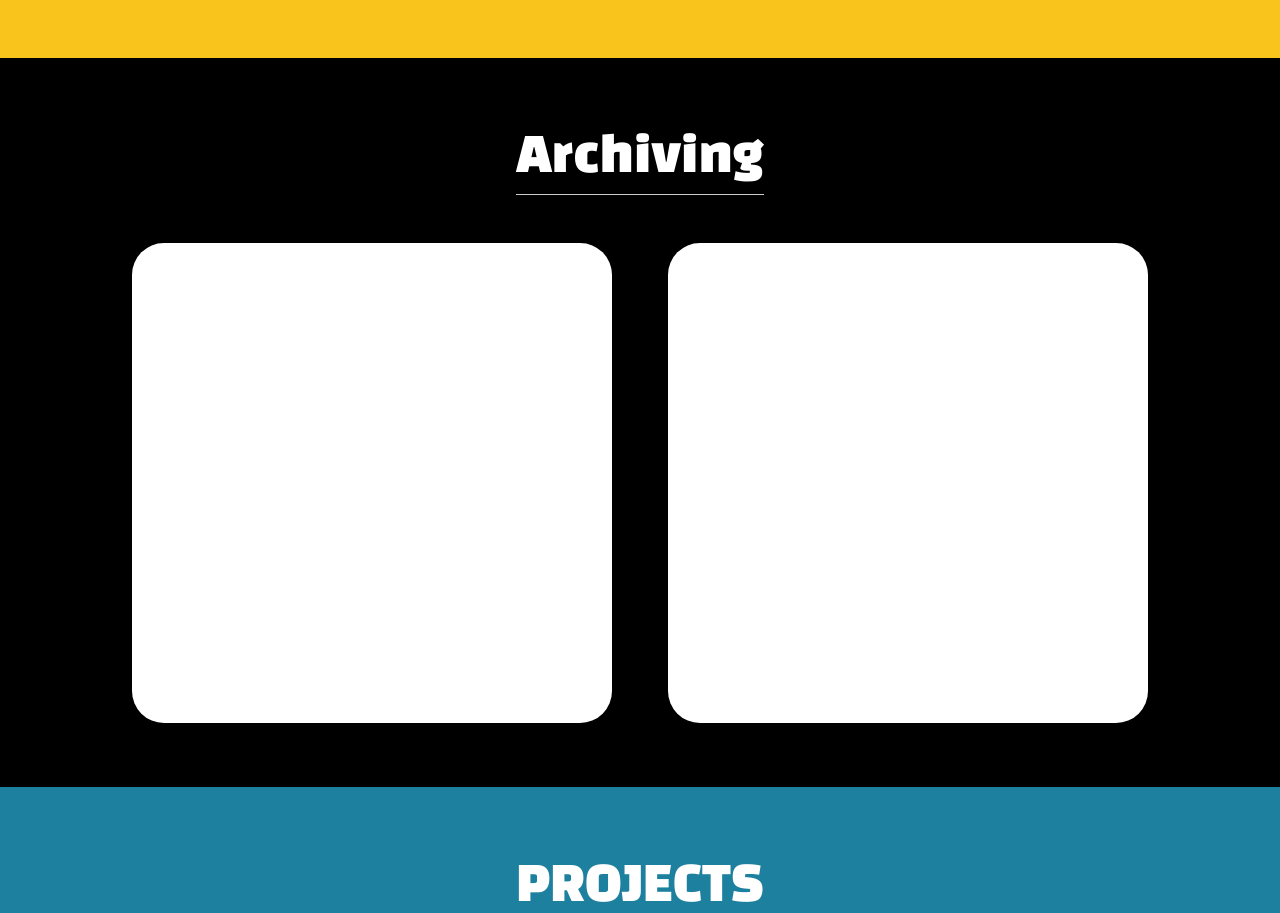
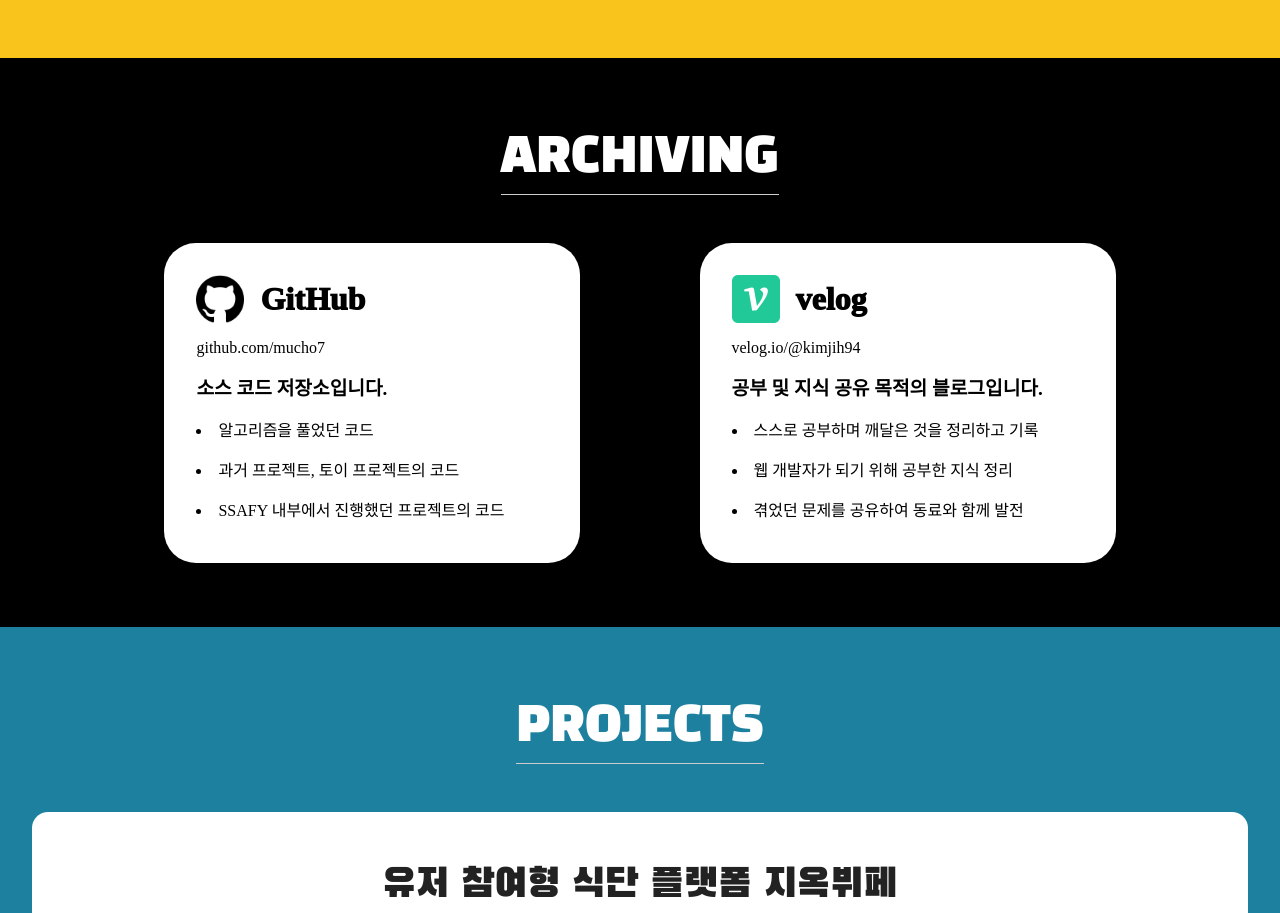
Before and after one commit to mucho7/PortFolio, a React (Create React App) app: page / in a window 1280 px wide. Shown: the part 1980-2893 px from the top of the page. Built offline with nearby package versions, Linux system fonts and the light colour scheme.

Commit message:
Feat: translate3D를 이용하여 이벤트 추가

```diff
--- a/src/components/arcive/ArchiveBox.tsx
+++ b/src/components/arcive/ArchiveBox.tsx
@@ -11,22 +11,83 @@ type ArchiveBoxProps = {
 };
 
 function ArchiveBox(props: ArchiveBoxProps) {
-  // const { name, src, url, overview, detail } = props.info;
-  console.log(props);
+  const { name, src, url, overview, detail } = props.info;
+
+  const onClickHandler = () => {
+    window.open(url);
+  };
 
   return (
-    <ArchiveWrapper>
-      <></>
+    <ArchiveWrapper onClick={onClickHandler}>
+      <RowFlex>
+        <LogoImg src={src} alt={"dlalwl"} />
+        <NameTypo>{name}</NameTypo>
+      </RowFlex>
+      <div>{url.slice(8)}</div>
+      <OvTypo>{overview}</OvTypo>
+      {detail.map((item, index) => {
+        return <DesTypo key={index}>{item}</DesTypo>;
+      })}
     </ArchiveWrapper>
   );
 }
 
 const ArchiveWrapper = styled.div`
-  width: 30rem;
-  height: 30rem;
+  width: 22rem;
+  height: 16rem;
+  padding: 2rem;
   background: white;
 
   border-radius: 2rem;
+  cursor: pointer;
+  transition-duration: 0.5s;
+
+  &: hover {
+    color: white;
+    background: #f9c51d;
+    transform: translate3d(0, -20px, 0);
+  }
+`;
+
+const LogoImg = styled.img`
+  width: 3rem;
+  height: 3rem;
+
+  margin-right: 1rem;
+`;
+
+const RowFlex = styled.div`
+  display: flex;
+  flex-direction: row;
+  align-items: center;
+  justify-content: start;
+  margin-bottom: 1rem;
+`;
+
+const StyleForTypo = `
+  position: relative;
+  font-weight: 500;
+
+  font-family: noto-sans;
+
+  `;
+
+const NameTypo = styled.div`
+  ${StyleForTypo}
+  font-size: 2rem;
+  font-weight: 1000;
+`;
+
+const OvTypo = styled.div`
+  ${StyleForTypo}
+  font-size: 1.2rem;
+  font-weight: 600;
+  margin: 1rem 0;
+`;
+
+const DesTypo = styled.li`
+  ${StyleForTypo}
+  margin: 1rem 0;
 `;
 
 export default ArchiveBox;
--- a/src/components/arcive/Archiving.tsx
+++ b/src/components/arcive/Archiving.tsx
@@ -6,14 +6,35 @@ import ArchiveBox from "./ArchiveBox";
 
 import styled from "styled-components";
 import BlackHanSans from "../../assets/fonts/BlackHanSans-Regular.ttf";
+import { githubButton, velog } from "assets/images";
 
 function Archiving() {
   const dispatch = useDispatch();
   const archiveRef = useRef<HTMLDivElement>(null);
 
   const archiveInfos = [
-    { name: "GitHub", src: "", url: "", overview: "", detail: [] },
-    { name: "velog", src: "", url: "", overview: "", detail: [] },
+    {
+      name: "GitHub",
+      src: githubButton,
+      url: "https://github.com/mucho7",
+      overview: "소스 코드 저장소입니다.",
+      detail: [
+        "알고리즘을 풀었던 코드",
+        "과거 프로젝트, 토이 프로젝트의 코드",
+        "SSAFY 내부에서 진행했던 프로젝트의 코드",
+      ],
+    },
+    {
+      name: "velog",
+      src: velog,
+      url: "https://velog.io/@kimjih94",
+      overview: "공부 및 지식 공유 목적의 블로그입니다.",
+      detail: [
+        "스스로 공부하며 깨달은 것을 정리하고 기록",
+        "웹 개발자가 되기 위해 공부한 지식 정리",
+        "겪었던 문제를 공유하여 동료와 함께 발전",
+      ],
+    },
   ];
 
   useEffect(() => {
@@ -24,7 +45,7 @@ function Archiving() {
   return (
     <ArchiveSection ref={archiveRef}>
       <TitleSection>
-        <TitleTypo>Archiving</TitleTypo>
+        <TitleTypo>ARCHIVING</TitleTypo>
       </TitleSection>
       <RowFlex>
         {archiveInfos.map((info, index) => {
```
